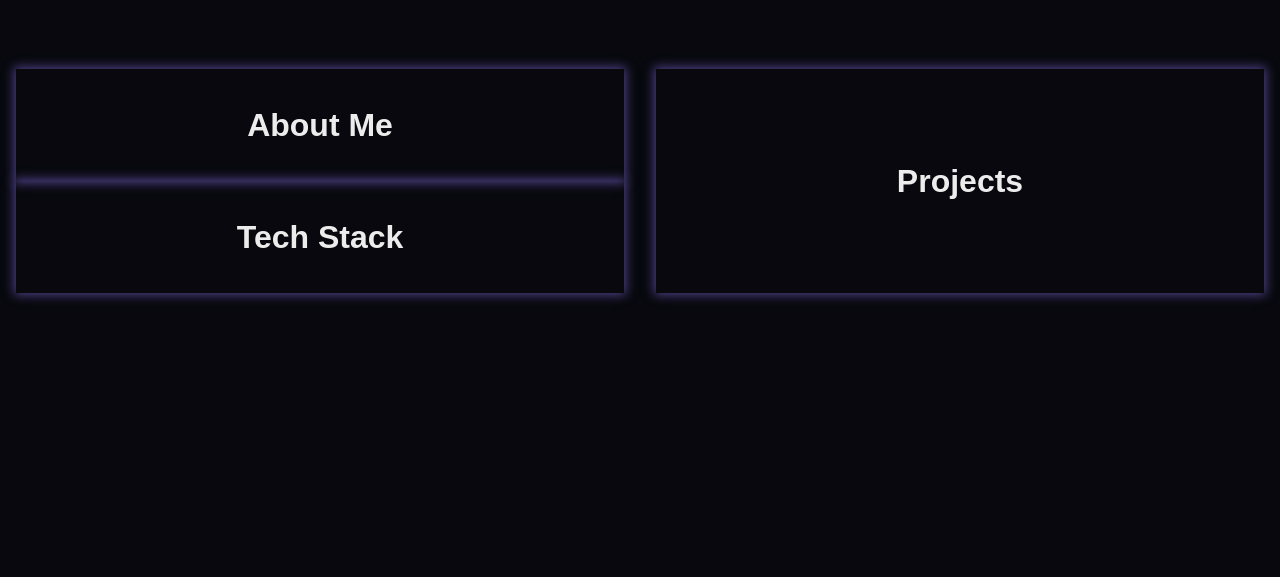
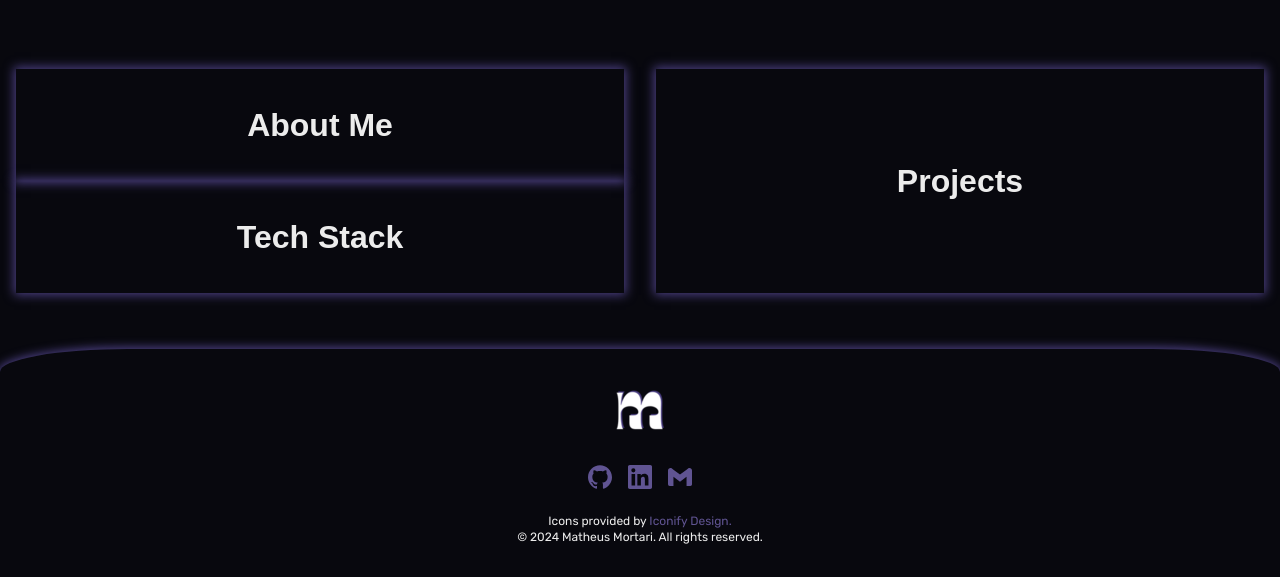
Before and after one commit to w11dcard/portfolio, a React (Vite) app: page / in a window 1280 px wide. Shown: the part 811-1388 px from the top of the page. Before the commit the page ends 1152 px from the top, so only its background shows below. Built offline with nearby package versions, Linux system fonts and the light colour scheme; a web font is replaced by a local one.

Commit message:
style: Update Footer component styles and layout

```diff
--- a/src/components/Footer.tsx
+++ b/src/components/Footer.tsx
@@ -1,8 +1,29 @@
+import { Icon } from "@iconify/react"
+import logo from "/logo.png"
+
 export default function Footer() {
 	return (
-		<footer className="p-4">
-			<div className="container mx-auto text-center">
-				<p></p>
+		<footer id="footer" className="card-shadow footer-container">
+			<img src={logo} alt="Logo" className="icon" />
+
+			<div className="m-6 flex justify-center gap-4 text-secondary">
+				<a href="https://github.com/w11dcard">
+					<Icon icon="simple-icons:github" className="icon h-6 w-6" />
+				</a>
+				<a href="https://www.linkedin.com/in/matheus-mortari-19rt/">
+					<Icon icon="simple-icons:linkedin" className="icon h-6 w-6" />
+				</a>
+				<a href="mailto:matheus.felipe.19rt@gmail.com">
+					<Icon icon="simple-icons:gmail" className="icon h-6 w-6" />
+				</a>
+			</div>
+
+			<div className="text-center text-xs">
+				Icons provided by{" "}
+				<a href="https://iconify.design/" className="text-secondary hover:underline">
+					Iconify Design.
+				</a>
+				<p>© 2024 Matheus Mortari. All rights reserved.</p>
 			</div>
 		</footer>
 	)
```
